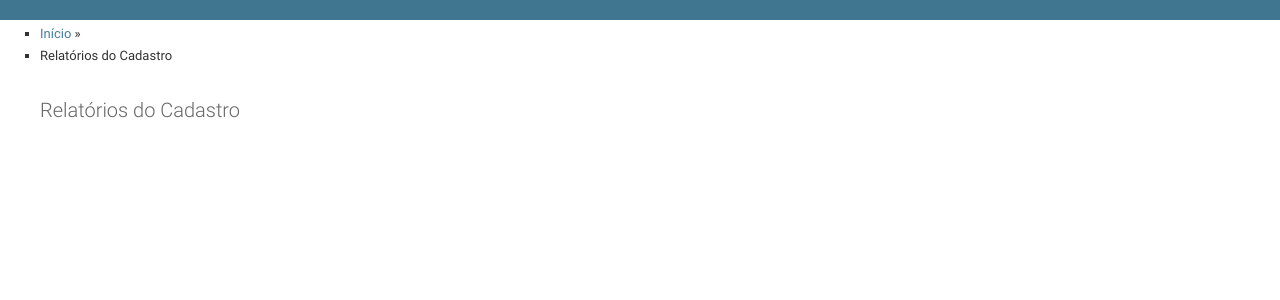
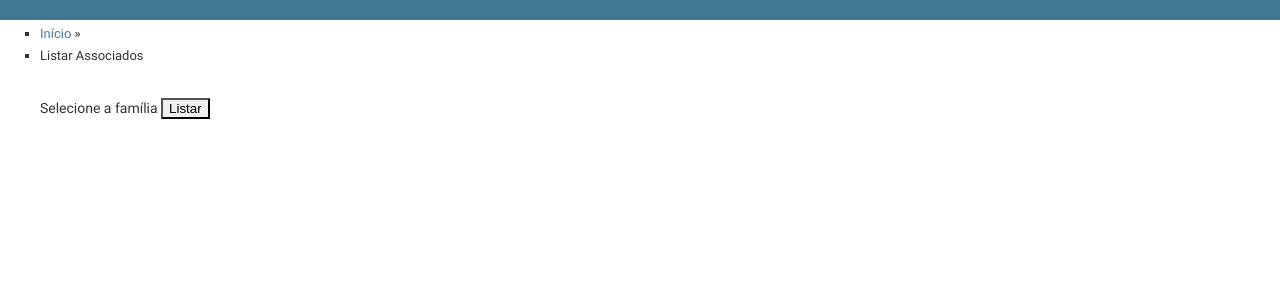
Before and after one commit to juniorcarvalho/maladireta, a Django app: template casaditalia/cadastro/templates/cadastro/relatoriosCadastro.html in a window 1280 px wide. Shown: the top 300 px of the page. Run offline with Django 3.2, Linux system fonts and the light colour scheme; the template is opened without the code that fills it: values that come from a table or form of the project are taken from there, others are empty; tables that the repository leaves empty hold one stand-in row (values such as "Sample post"); parts of the project's set-up code (start-up, migrations or seed data) failed here and were passed over; some libraries are stand-ins or nearby versions.

Commit message:
listar associados

```diff
--- a/casaditalia/cadastro/admin.py
+++ b/casaditalia/cadastro/admin.py
@@ -19,6 +19,7 @@ class FamiliaModelAdmin(admin.ModelAdmin):
     list_display = ['nome']
     search_fields = ['nome']
     form = FamiliaForm
+    ordering = ['nome']
 
     class Media:
         css = {
--- a/casaditalia/cadastro/templates/admin/base_site.html
+++ b/casaditalia/cadastro/templates/admin/base_site.html
@@ -3,6 +3,14 @@
 
 {% block sidebar %}
 
+{% endblock %}
+
+{% block extrastyle %}
+    <link rel="stylesheet" href="https://cdnjs.cloudflare.com/ajax/libs/bootstrap-select/1.12.2/css/bootstrap-select.min.css">
+{% endblock %}
+
+{% block extrajs %}
+    <script src="https://cdnjs.cloudflare.com/ajax/libs/bootstrap-select/1.12.2/js/bootstrap-select.min.js"></script>
 {% endblock %}
 
 {# Footer links (left side) #}
--- a/casaditalia/cadastro/templates/cadastro/relatoriosCadastro.html
+++ b/casaditalia/cadastro/templates/cadastro/relatoriosCadastro.html
@@ -1,26 +1,68 @@
 {% extends "admin/base_site.html" %}
 {% load i18n admin_static %}
 
-{% block extrastyle %}
-    {{ block.super }}
-{% endblock %}
-
-{% block coltype %}colMS{% endblock %}
-
-{% block bodyclass %}dashboard{% endblock %}
+{#{% block extrastyle %}#}
+{#    {{ block.super }}#}
+{#{% endblock %}#}
+{##}
+{#{% block coltype %}colMS{% endblock %}#}
+{##}
+{#{% block bodyclass %}dashboard{% endblock %}#}
 
 {% block breadcrumbs %}
     <ul class="breadcrumb">
-      <li>
-          <a href="/">Início</a>
-          <span class="divider">»</span>
-      </li>
-      <li class="active">Relatórios do Cadastro</li>
+        <li>
+            <a href="/">Início</a>
+            <span class="divider">»</span>
+        </li>
+        <li class="active">Listar Associados</li>
     </ul>
 {% endblock %}
 
 {% block content %}
     <div id="content-main">
-        <h1>Relatórios do Cadastro</h1>
+        <div class="inner-center-column">
+            <div class="module filtered" id="changelist">
+                <div class="toolbar-content clearfix">
+                    <div id="toolbar" class="clearfix">
+                        <form class="form-inline" method="post">
+                            {% csrf_token %}
+                            <div class="search-container">
+                                <div class="form-group">
+                                    <label for="selectFamilia">Selecione a família</label>
+                                    <span class="search-filters">
+                                    <select class="selectpicker" data-live-search="true" id="selectFamilia"
+                                            style="max-width: 400px">
+                                        {% for familia in familias %}
+                                            <option>{{ familia.nome }}</option>
+                                        {% endfor %}
+                                    </select>
+                                    </span>
+                                    <button type="submit" class="btn btn-info">Listar</button>
+                                </div>
+                            </div>
+                        </form>
+                    </div>
+                </div>
+            </div>
+        </div>
     </div>
+{#    <table id="result_list" class="table table-striped table-bordered table-hover table-condensed">#}
+{#        <thead>#}
+{#        <tr>#}
+{#            <td>Selecione a família</td>#}
+{#        </tr>#}
+{#        </thead>#}
+{#        <tbody>#}
+{#        <tr>#}
+{#            <td>#}
+{#                <select class="selectpicker" data-live-search="true">#}
+{#                    {% for familia in familias %}#}
+{#                        <option>{{ familia.nome }}</option>#}
+{#                    {% endfor %}#}
+{#                </select>#}
+{#            </td>#}
+{#        </tr>#}
+{#        </tbody>#}
+{#    </table>#}
 {% endblock %}
--- a/casaditalia/cadastro/views.py
+++ b/casaditalia/cadastro/views.py
@@ -1,5 +1,7 @@
 from django.shortcuts import render
+from .models import Familia
 
 
 def relatorioCadastro(request):
-    return render(request, 'cadastro/relatoriosCadastro.html')
+    familias = Familia.objects.all().order_by('nome')
+    return render(request, 'cadastro/relatoriosCadastro.html', {'familias': familias})
--- a/casaditalia/settings.py
+++ b/casaditalia/settings.py
@@ -138,6 +138,6 @@ SUIT_CONFIG = {
         {'app': 'auth', 'models': ('user', 'group')},
         '-',
         {'app': 'cadastro', 'models':('Associado', 'Familia', 'Grupo')},
-        {'label': 'Relatórios do Cadastro', 'url': 'rel-cad', 'icon': 'icon-print'},
+        {'label': 'Listar Associados', 'url': 'rel-cad', 'icon': 'icon-print'},
     )
 }
```
